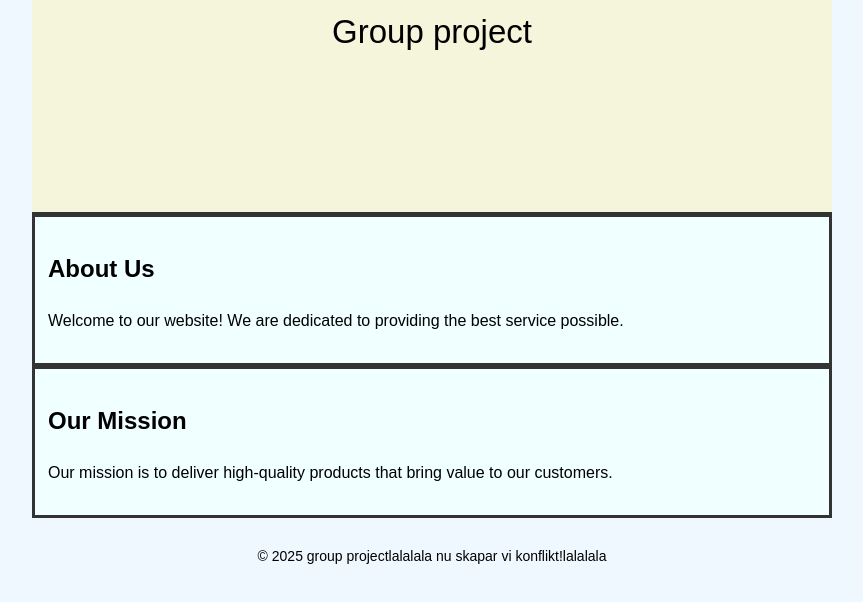
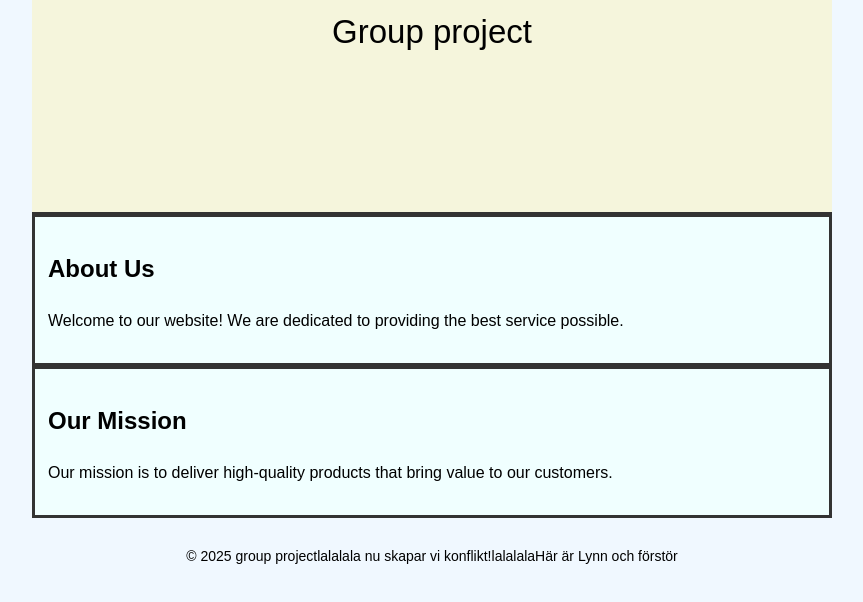
Before and after one commit to 13jel/group-project, a plain HTML site: page index.html in a window 1280 px wide. Shown: the whole page, without its empty margins (208-1071 px from the left). Drawn offline with Linux system fonts and the light colour scheme.

Commit message:
pajjar lite

```diff
--- a/index.html
+++ b/index.html
@@ -26,6 +26,7 @@
         <p> © 2025 group project </p>
         <p>lalalala nu skapar vi konflikt!</p>
         <p>lalalala</p>
+       <p>Här är Lynn och förstör</p>
     </footer>
 </body>
 </html>
```
